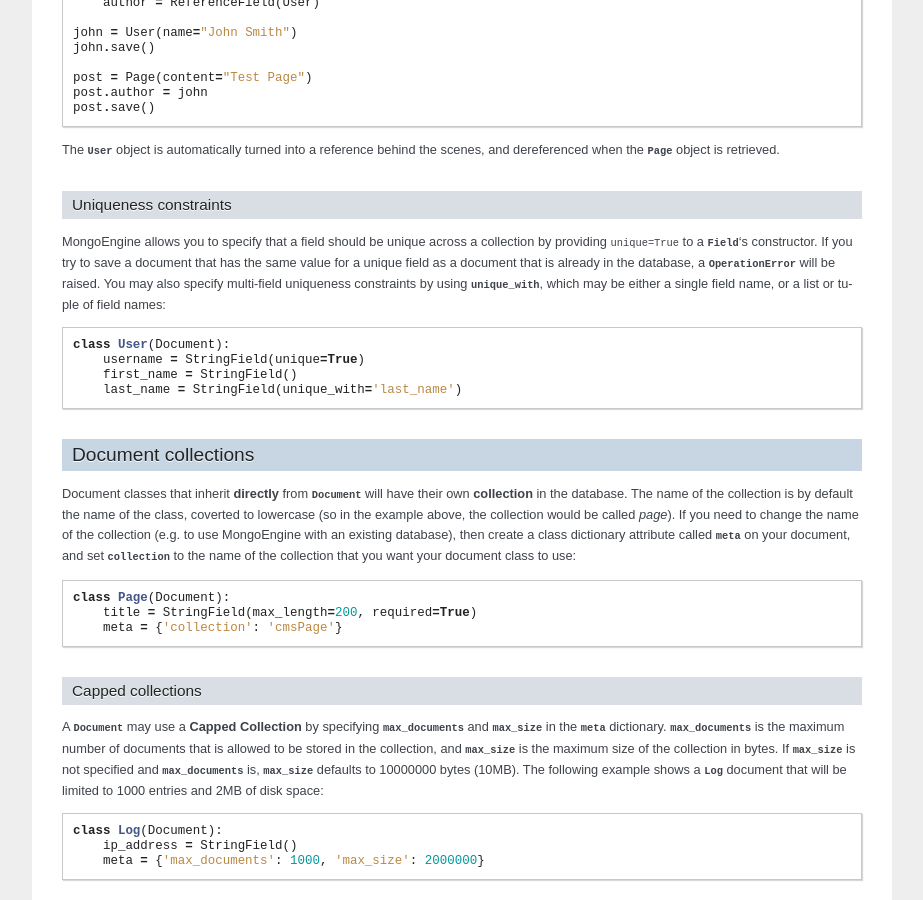
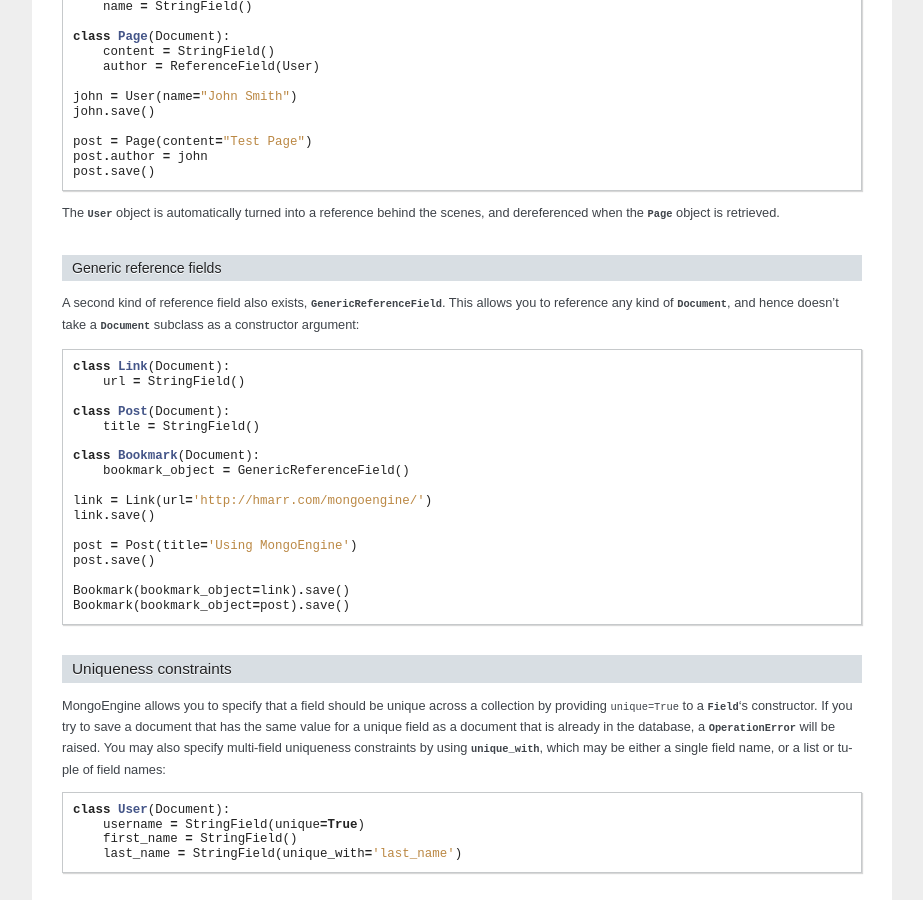
Before and after one commit to MongoEngine/mongoengine, a Sphinx documentation site: the page built from docs/guide/defining-documents.rst, in a window 1280 px wide and 900 px high, scrolled down 1876 px. Shown: the whole window, without its empty margins (198-1121 px from the left). Built offline with Sphinx 7.4.7, drawn with Linux system fonts in a browser that asks for light colours; some of the changed text lies outside the part shown.

Commit message:
GenericReferenceField docs

```diff
--- a/docs/guide/defining-documents.rst
+++ b/docs/guide/defining-documents.rst
@@ -35,14 +35,17 @@ to retrieve the value (such as in the above example). The field types available
 are as follows:
 
 * :class:`~mongoengine.StringField`
+* :class:`~mongoengine.URLField`
 * :class:`~mongoengine.IntField`
 * :class:`~mongoengine.FloatField`
+* :class:`~mongoengine.DecimalField`
 * :class:`~mongoengine.DateTimeField`
 * :class:`~mongoengine.ListField`
 * :class:`~mongoengine.DictField`
 * :class:`~mongoengine.ObjectIdField`
 * :class:`~mongoengine.EmbeddedDocumentField`
 * :class:`~mongoengine.ReferenceField`
+* :class:`~mongoengine.GenericReferenceField`
 
 List fields
 -----------
@@ -116,6 +119,31 @@ field::
 
 The :class:`User` object is automatically turned into a reference behind the
 scenes, and dereferenced when the :class:`Page` object is retrieved.
+
+Generic reference fields
+''''''''''''''''''''''''
+A second kind of reference field also exists,
+:class:`~mongoengine.GenericReferenceField`. This allows you to reference any
+kind of :class:`~mongoengine.Document`, and hence doesn't take a
+:class:`~mongoengine.Document` subclass as a constructor argument::
+
+    class Link(Document):
+        url = StringField()
+
+    class Post(Document):
+        title = StringField()
+
+    class Bookmark(Document):
+        bookmark_object = GenericReferenceField()
+
+    link = Link(url='http://hmarr.com/mongoengine/')
+    link.save()
+
+    post = Post(title='Using MongoEngine')
+    post.save()
+
+    Bookmark(bookmark_object=link).save()
+    Bookmark(bookmark_object=post).save()
 
 Uniqueness constraints
 ----------------------
```
Also changed, not shown: 2 other files.
